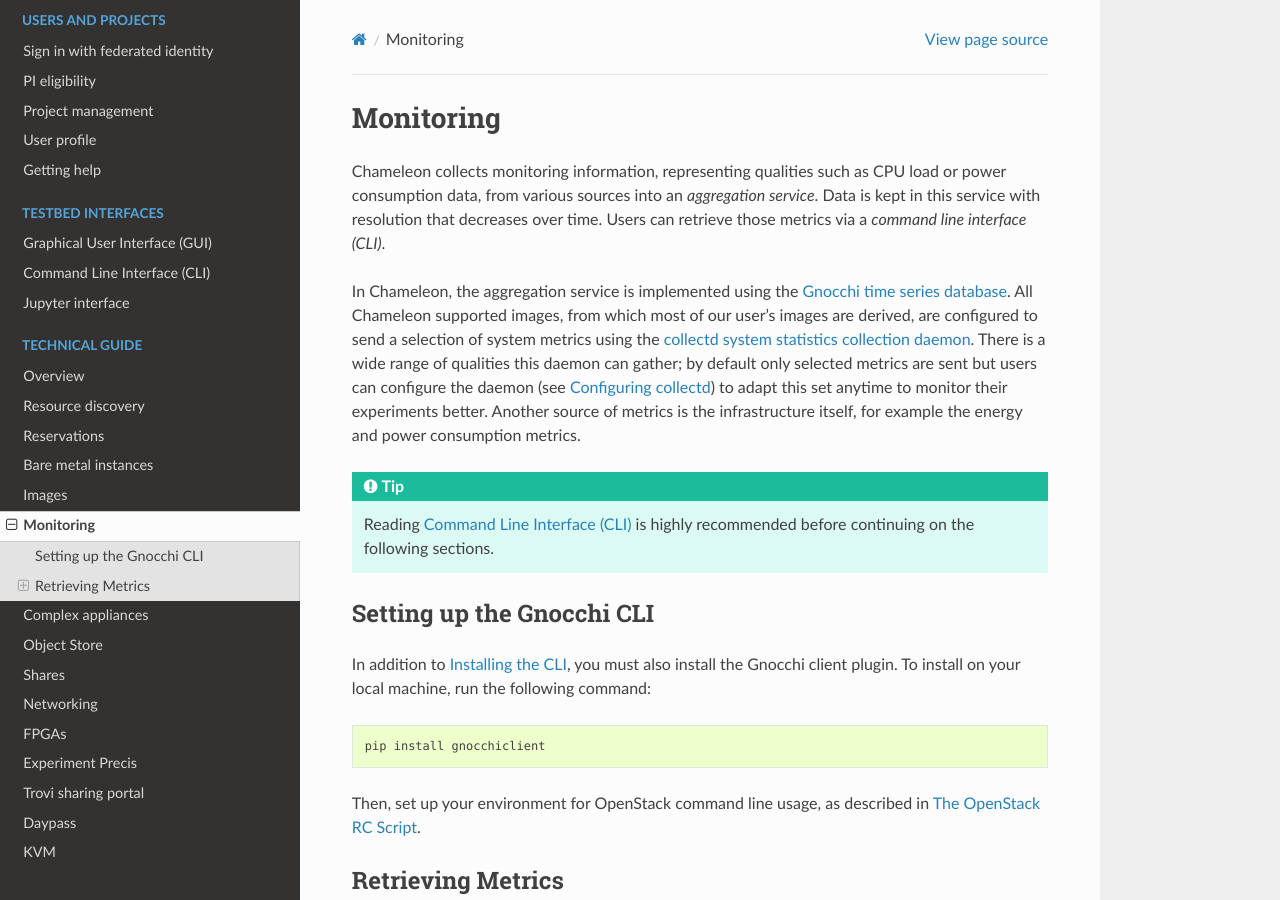
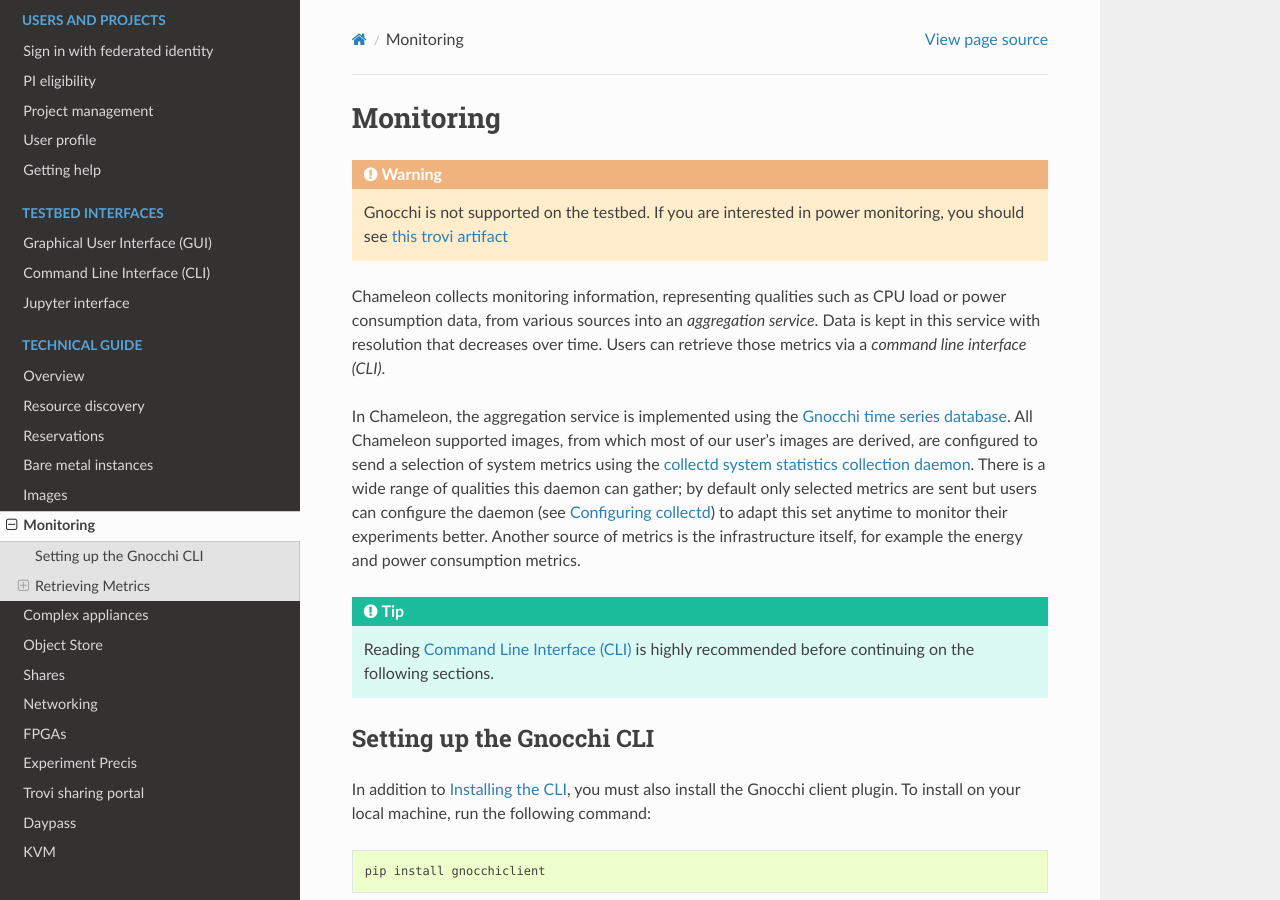
Before and after one commit to ChameleonCloud/docs, a Sphinx documentation site: the page built from source/technical/metrics.rst, in a window 1280 px wide and 900 px high. Built offline with Sphinx 7.4.7 and the Read the Docs theme 2.0.0, drawn with Linux system fonts in a browser that asks for light colours.

Commit message:
Display the warning messages for Precis and Monitoring page that they are no longer supported
Include a link to trovi artifact for power monitoring

```diff
--- a/source/technical/ep.rst
+++ b/source/technical/ep.rst
@@ -4,11 +4,14 @@
 Experiment Precis
 ==============================
 
+.. warning::
+	Precis is no longer supported on the testbed!
+
+
 .. _ep-introduction:
 
 Introduction
 ____________
-
 Chameleon records experiment setup (OpenStack) events that users performed on the testbed, such as creating leases, creating instances, and setting up networks.
 Users can request their experiment records from Chameleon using their Chameleon credentials. A report on those experiment records is known as the *Experiment Precis*.
 An *Experiment Precis* is bounded to a lease. Chameleon defines an *experiment* as a series of testbed setup (OpenStack) events a user performed under a lease of a project.
--- a/source/technical/metrics.rst
+++ b/source/technical/metrics.rst
@@ -3,6 +3,9 @@
 =========================
 Monitoring
 =========================
+
+.. warning::
+	Gnocchi is not supported on the testbed. If you are interested in power monitoring, you should see `this trovi artifact <https://chameleoncloud.org/experiment/share/370ce99a-3e03-43e9-83e3-b61fd9692dc0>`_
 
 Chameleon collects monitoring information, representing qualities such as CPU load or power consumption data, from various sources into an *aggregation service*. Data is kept in this service with resolution that decreases over time. Users can retrieve those metrics via a *command line interface (CLI)*.
 
```
